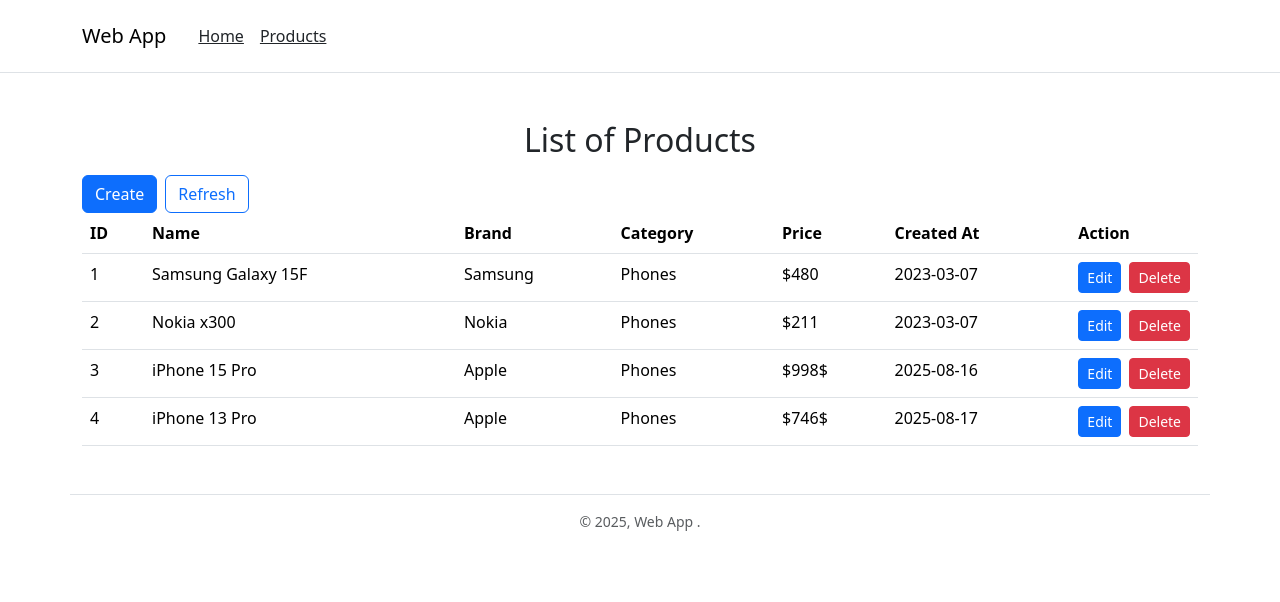
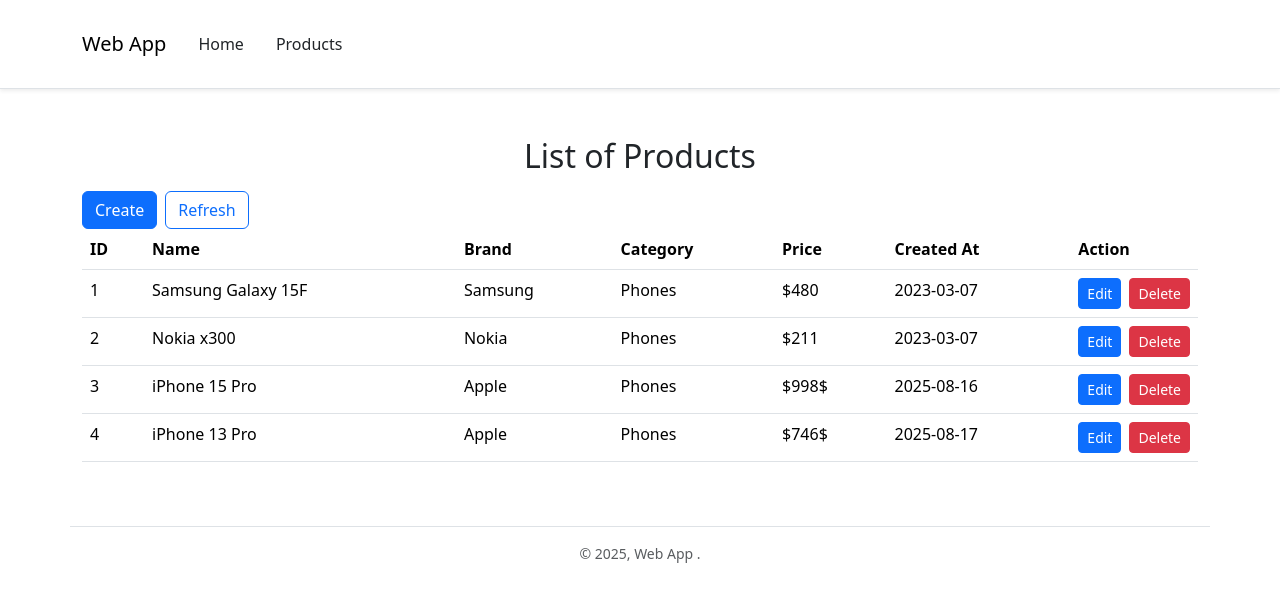
Before and after one commit to HagerAlaa1/Web-App-crud-operation, a React (Vite) app: page /Products in a window 1280 px wide. Shown: the top 602 px of the page. Built offline with nearby package versions, Linux system fonts and the light colour scheme.

Commit message:
design update

```diff
--- a/src/Pages/Layout.tsx
+++ b/src/Pages/Layout.tsx
@@ -3,7 +3,7 @@
 
 export function Navbar () {
     return (
-        <nav className="navbar navbar-expand-lg navbar-light bg-white border-bottom box-shadow py-3 mb-3 w-100  ">
+        <nav className="navbar navbar-expand-lg navbar-light bg-white border-bottom py-3 mb-3 w-100 "style={{boxShadow: '0 0.125rem 0.25rem rgba(0, 0, 0, 0.075)'}} >
             <div className="container">
                 <Link className="navbar-brand" to="/">Web App</Link>
                 <button className="navbar-toggler" type="button" data-bs-toggle="collapse" data-bs-target="#navbarSupportedContent" aria-controls="navbarSupportedContent" aria-expanded="false" aria-label="Toggle navigation">
@@ -12,10 +12,10 @@
                 <div className="collapse navbar-collapse" id="navbarSupportedContent">
                 <ul className="navbar-nav me-auto mb-2 mb-lg-0">
                     <li className="nav-item">
-                    <Link className="nav-Link text-dark p-3" aria-current="page" to="/">Home</Link>
+                    <Link className="nav-link text-dark p-3" aria-current="page" to="/">Home</Link>
                     </li>
                     <li className="nav-item">
-                    <Link className="nav-Link text-dark " to="/Products">Products</Link>
+                    <Link className="nav-link text-dark p-3" to="/Products">Products</Link>
                     </li>
                 </ul>
                 </div>
--- a/src/Pages/Products.tsx
+++ b/src/Pages/Products.tsx
@@ -129,7 +129,7 @@
       <h2 className="text-center mb-3">List of Products</h2>
       <button onClick={() => showForm()} className="btn btn-primary me-2">Create</button>
       <button onClick={() => loadProducts()} className="btn btn-outline-primary me-2">Refresh</button>
-
+      <div className="table-responsive">
       <table className="table">
         <thead>
           <tr>
@@ -173,6 +173,7 @@
           }
         </tbody>
       </table>
+      </div>
     </>
   )
 }
--- a/src/main.tsx
+++ b/src/main.tsx
@@ -1,4 +1,5 @@
 import { StrictMode } from 'react'
+import './index.css'
 import { createRoot } from 'react-dom/client'
 import { Navbar, Footer  } from './Pages/Layout'
 import { Home } from './Pages/Home'
```
Also changed, not shown: src/index.css (added).
